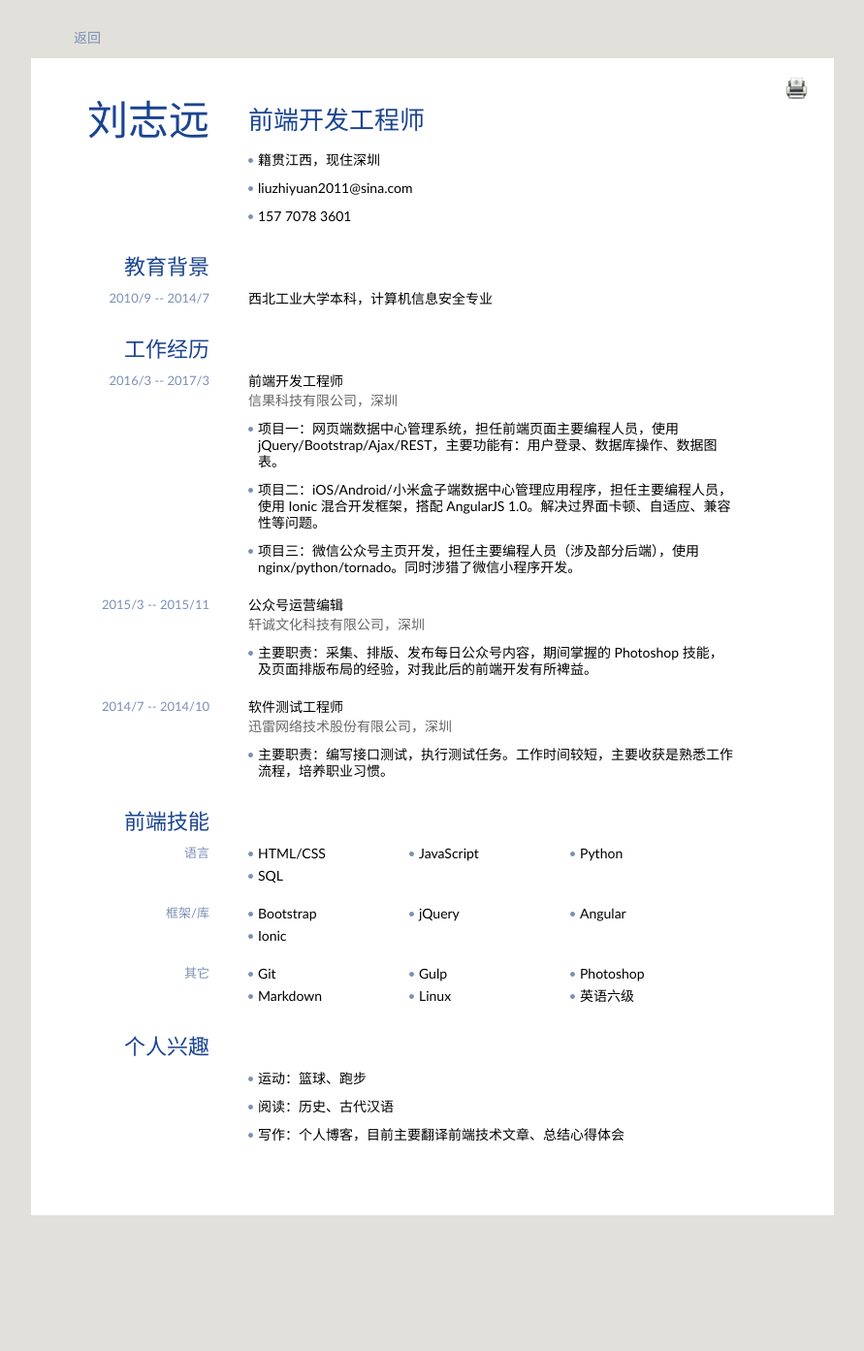
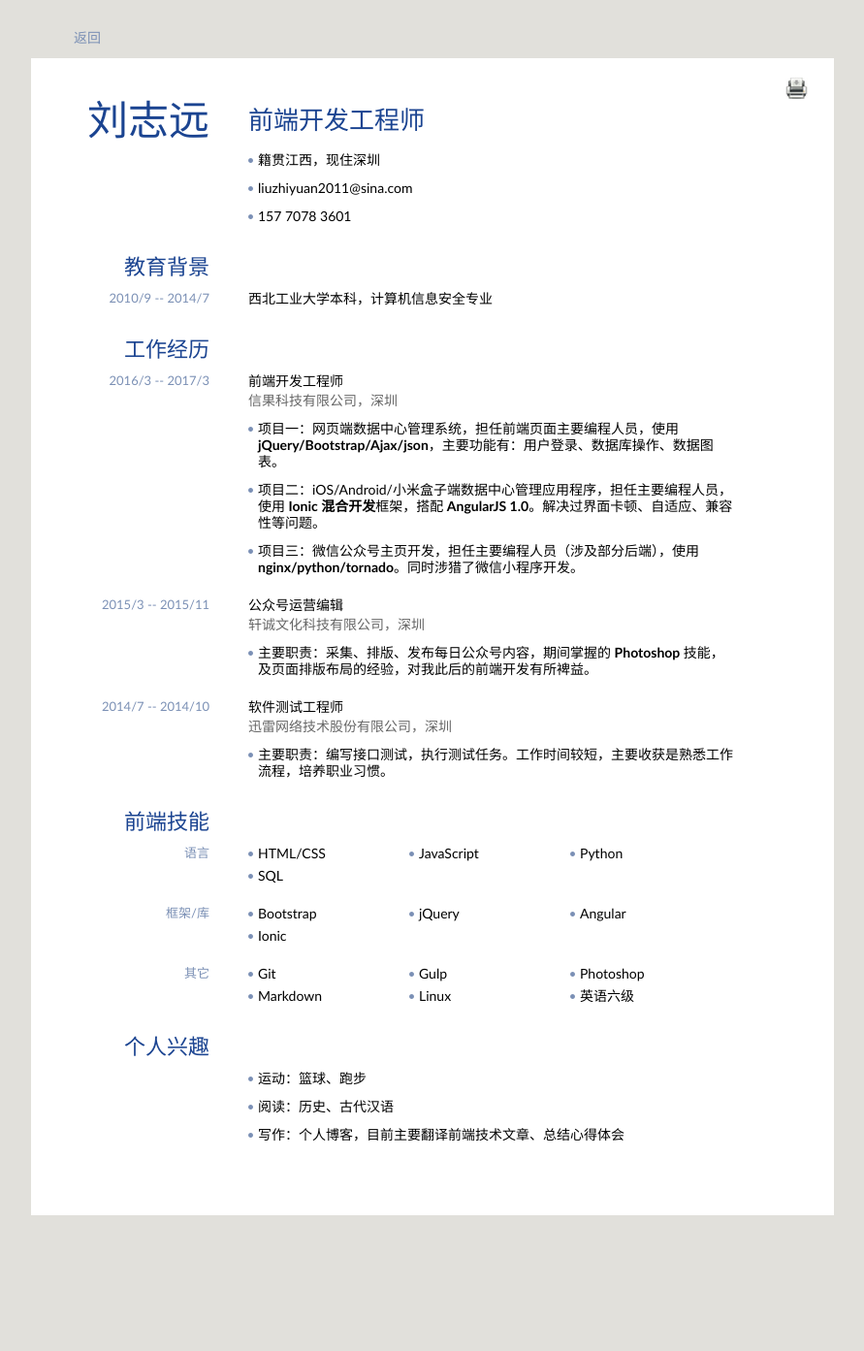
Before and after one commit to 90lzy/90lzy.github.io, a Jekyll site: the page built from 2017-resume.html, in a window 1280 px wide. Shown: the whole page at 97% size, without its empty margins (194-1085 px from the left). Built offline with Jekyll 4.4.1, drawn with Linux system fonts in a browser that asks for light colours.

Commit message:
strong label

```diff
--- a/_layouts/resume.html
+++ b/_layouts/resume.html
@@ -102,11 +102,11 @@
                         <p>前端开发工程师<br/>
                             <em>信果科技有限公司，深圳</em></p>
                         <ul class="info">
-                            <li>项目一：网页端数据中心管理系统，担任前端页面主要编程人员，使用 jQuery/Bootstrap/Ajax/REST，主要功能有：用户登录、数据库操作、数据图表。</li>
-                            <li>项目二：iOS/Android/小米盒子端数据中心管理应用程序，担任主要编程人员，使用 Ionic 混合开发框架，搭配 AngularJS
-                                1.0。解决过界面卡顿、自适应、兼容性等问题。
+                            <li>项目一：网页端数据中心管理系统，担任前端页面主要编程人员，使用 <strong>jQuery/Bootstrap/Ajax/json</strong>，主要功能有：用户登录、数据库操作、数据图表。</li>
+                            <li>项目二：iOS/Android/小米盒子端数据中心管理应用程序，担任主要编程人员，使用 <strong>Ionic 混合开发</strong>框架，搭配 <strong>AngularJS
+                                1.0</strong>。解决过界面卡顿、自适应、兼容性等问题。
                             </li>
-                            <li>项目三：微信公众号主页开发，担任主要编程人员（涉及部分后端），使用 nginx/python/tornado。同时涉猎了微信小程序开发。</li>
+                            <li>项目三：微信公众号主页开发，担任主要编程人员（涉及部分后端），使用 <strong>nginx/python/tornado</strong>。同时涉猎了微信小程序开发。</li>
                         </ul>
                     </div>
                     <div class="content">
@@ -114,7 +114,7 @@
                         <p>公众号运营编辑<br/>
                             <em>轩诚文化科技有限公司，深圳</em></p>
                         <ul class="info">
-                            <li>主要职责：采集、排版、发布每日公众号内容，期间掌握的 Photoshop 技能，及页面排版布局的经验，对我此后的前端开发有所裨益。</li>
+                            <li>主要职责：采集、排版、发布每日公众号内容，期间掌握的 <strong>Photoshop</strong> 技能，及页面排版布局的经验，对我此后的前端开发有所裨益。</li>
                         </ul>
                     </div>
                     <div class="content">
```
